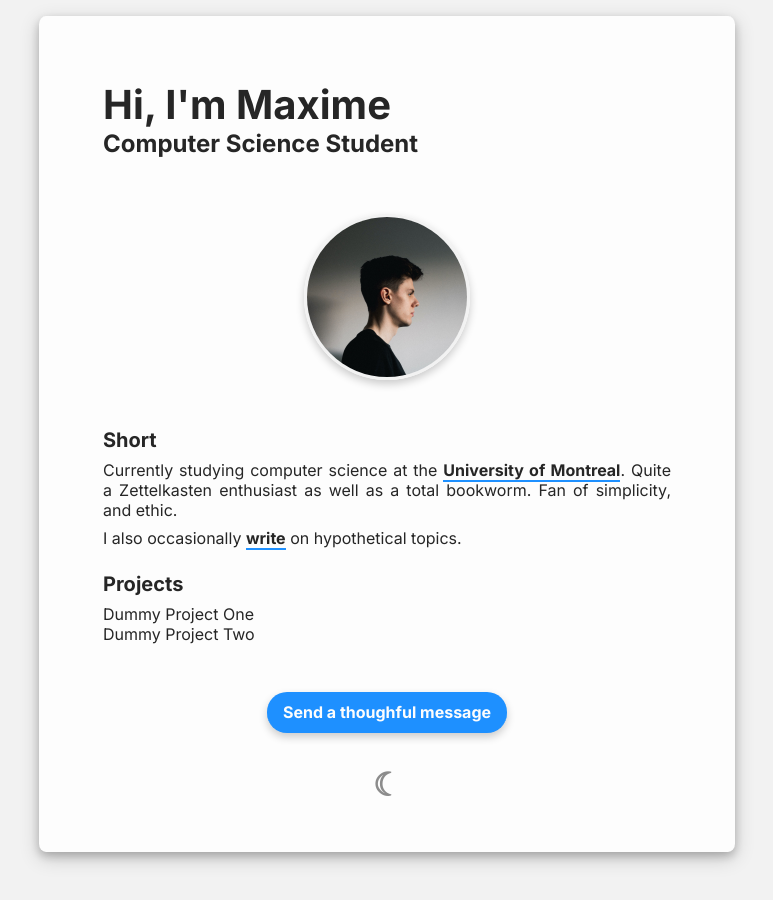
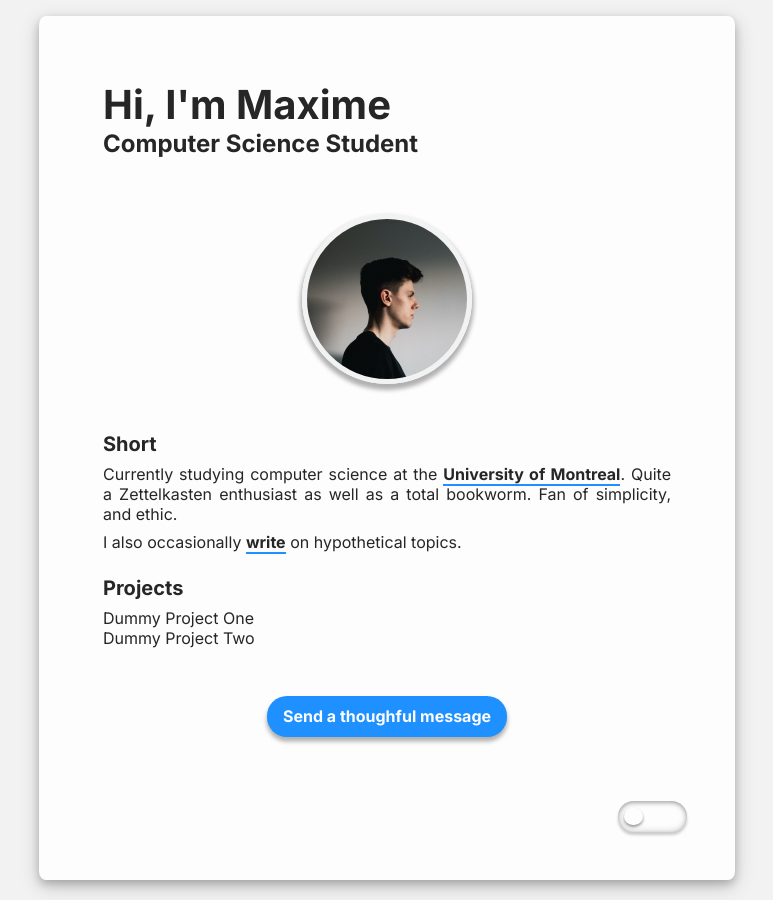
Before and after one commit to mxblmr/mxblmr.github.io, a Jekyll site: the page built from index.md, in a window 1280 px wide. Shown: the whole page, without its empty margins (253-1026 px from the left). Built offline with Jekyll 4.4.1, drawn with Linux system fonts in a browser that asks for light colours; our own code applies the rules of GitHub Pages for plain Markdown files.

Commit message:
Added theme switch design, worked on jekyll theme

```diff
--- a/_layouts/home.html
+++ b/_layouts/home.html
@@ -23,8 +23,14 @@
         <a class="btn"href="mailto:hello@maximebellemare.com">
         Send a thoughful message</a>
       </section>
-      <footer class="center">
-        <button id="switch" onclick="toggleTheme()">&#9790;</button>
+      <div class="m-margin">
+
+      </div>
+      <footer class="right">
+        <label class="switch">
+          <input type="checkbox" onclick="toggleTheme()">
+          <span class="slider round"></span>
+        </label>
       </footer>
     </div>
   </body>
--- a/assets/css/style.css
+++ b/assets/css/style.css
@@ -109,6 +109,9 @@ p {
 .justify {
   text-align: justify;
 }
+.right {
+  text-align: right;
+}
 
 /* Inline */
 ul {
@@ -128,8 +131,9 @@ a:hover {
 /* |- - - - - - Profile Picture - - - - - -| */
 .profile {
   border-radius: 100%;
-  border: var(--color-secondary) 3px solid;
-  box-shadow: 0 4px 8px 0 rgba(0, 0, 0, .2);
+  border: var(--color-secondary) 5px solid;
+  box-shadow:
+  0 4px 4px 2px rgba(0, 0, 0, .3);
 }
 .b-profile {
   width: 10rem;
@@ -149,13 +153,6 @@ a:hover {
 }
 
 /* |- - - - - - Button - - - - - -| */
-#switch {
-  font-family: 'Inter', sans-serif;
-  font-weight: bold;
-  font-size: 2rem;
-  background-color: var(--color-primary);
-  color: #8C8C8C;
-}
 .btn {
   display: inline-block;
   position: relative;
@@ -167,12 +164,80 @@ a:hover {
   color: #FDFDFD;
   text-align:center;
   text-decoration: none;
-  box-shadow: 0 4px 8px 0 rgba(0, 0, 0, 0.2);
+  box-shadow: 0 4px 4px 0.5px rgba(0, 0, 0, 0.3);
   transition: 0.5s ease;
 }
 .btn:hover{
-  transform: scale(1.025);
+  transform: scale(0.95);
   transition: 0.5s ease;
+}
+/* |- - - - - - Switch - - - - - -| */
+#switch {
+  font-family: 'Inter', sans-serif;
+  font-weight: bold;
+  font-size: 2rem;
+  background-color: var(--color-primary);
+  color: #8C8C8C;
+}
+/* The switch - the box around the slider */
+.switch {
+  position: relative;
+  display: inline-block;
+  width: 69.2px;
+  height: 30.4px;
+}
+
+/* Hide default HTML checkbox */
+.switch input {
+  opacity: 0;
+  width: 0;
+  height: 0;
+}
+
+/* The slider */
+.slider {
+  position: absolute;
+  cursor: pointer;
+  top: 0;
+  left: 0;
+  right: 0;
+  bottom: 0;
+  box-shadow:
+  0 3px 3px 0 rgba(0, 0, 0, 0.2),
+  inset 0 0 6px 2px rgba(0, 0, 0, 0.1),
+  inset 0 1.5px 4px 0 rgba(0, 0, 0, 0.3);
+  border-radius: 34px;
+  background-color: var(--color-primary);
+  -webkit-transition: .4s;
+  transition: .4s;
+}
+
+.slider:before {
+  position: absolute;
+  content: "";
+  height: 17.6px;
+  width: 18.4px;
+  left: 6.4px;
+  bottom: 6.4px;
+  border-radius: 50%;
+  background-color: var(--color-primary);
+  box-shadow: 0 2px 3px 0 rgba(0, 0, 0, 0.4);
+  -webkit-transition: .4s;
+  transition: .4s;
+}
+
+input:checked + .slider {
+  /* background-color: #2196F3; */
+}
+
+input:focus + .slider {
+  box-shadow: 0 0 1px #2196F3;
+}
+
+input:checked + .slider:before {
+  -webkit-transform: translateX(38px);
+  -ms-transform: translateX(38px);
+  transform: translateX(38px);
 }
 
 /* |- - - - - - Margin - - - - - -| */
```
Also changed, not shown: _includes/head.html (added, +9 -0 lines), _layouts/blog.html (+4 -3 lines), _layouts/post.html (+11 -17 lines), _posts/2020-07-17-this is a dummy blog post copy 2.md (deleted, +0 -29 lines), _posts/2020-07-20-first post.md (added, +9 -0 lines), 11 other files.
